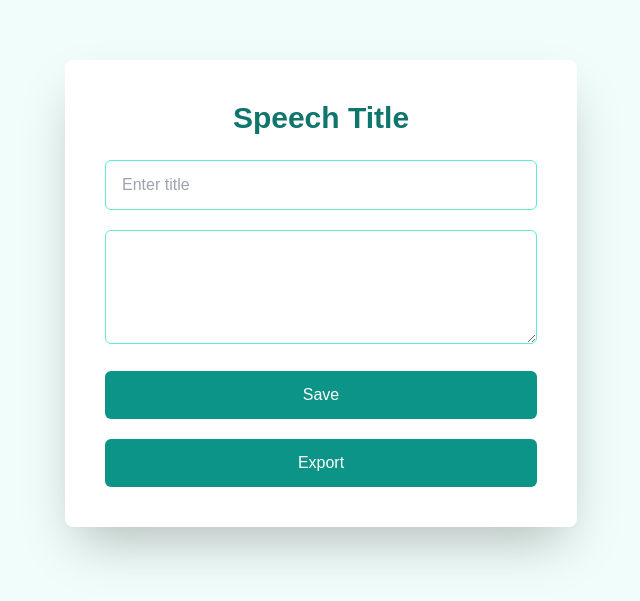
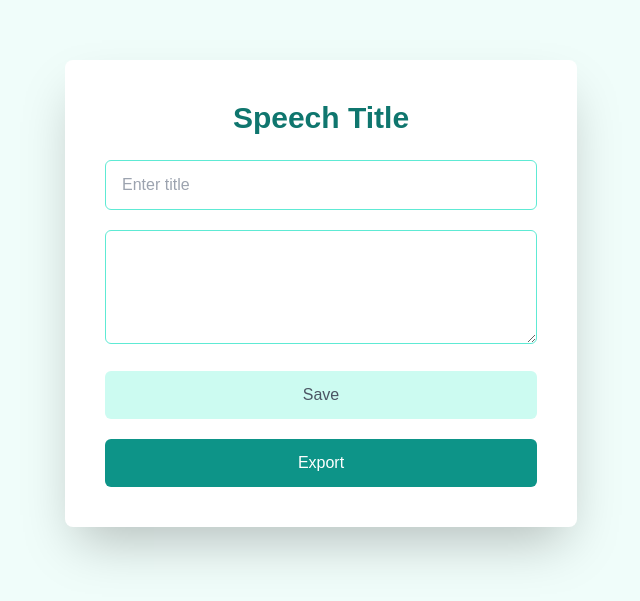
Before and after one commit to aB2318K/Speech-to-Text-Application, a Next.js app in the folder speech-to-text/: page /speech/1 in a window 1280 px wide. Shown: the part 107-708 px from the top of the page, without its empty margins (319-959 px from the left). Built offline with nearby package versions, Linux system fonts and the light colour scheme.

Commit message:
Updated save button style

```diff
--- a/speech-to-text/app/speech/[speechId]/page.tsx
+++ b/speech-to-text/app/speech/[speechId]/page.tsx
@@ -55,6 +55,10 @@ export default function Speech() {
     const [editableTitle, setEditableTitle] = useState(speechTitle);
     const [editableData, setEditableData] = useState(speechData);
 
+    const isTitleChanged = editableTitle !== speechTitle;
+    const isDataChanged = editableData !== speechData;
+
+    //Right now handle save is only changing the state, but it should save the changes in the database later
     const handleSave = () => {
         setSpeechTitle(editableTitle);
         setSpeechData(editableData);
@@ -86,7 +90,14 @@ export default function Speech() {
             />
             <button
                 onClick={handleSave}
-                className="w-full py-3 px-4 bg-teal-600 text-white rounded-md hover:bg-teal-700 focus:outline-none focus:ring-2 focus:ring-teal-500 mt-5">
+                disabled={!isTitleChanged && !isDataChanged}
+                className={`w-full py-3 px-4 rounded-md mt-5
+                    ${
+                    (!isTitleChanged && !isDataChanged
+                        ? 'bg-teal-100 text-gray-600' // Light color for disabled state
+                        : 'bg-teal-600 hover:bg-teal-700 text-white'
+                    )
+                    } focus:outline-none focus:ring-2 focus:ring-teal-500`}>
               Save
             </button>
             <button className="w-full py-3 px-4 bg-teal-600 text-white rounded-md hover:bg-teal-700 focus:outline-none focus:ring-2 focus:ring-teal-500 mt-5">
```
